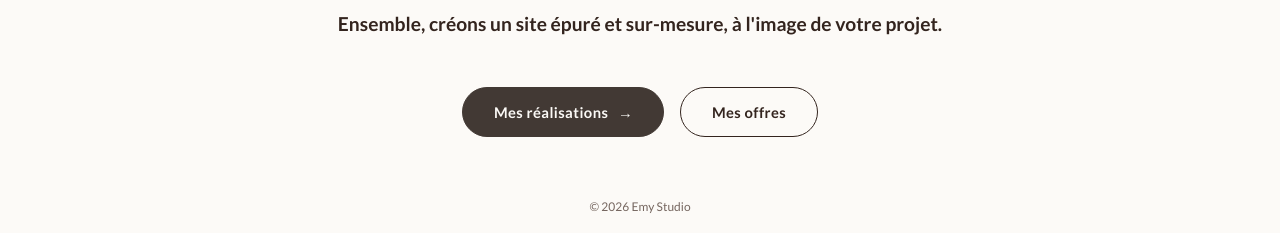
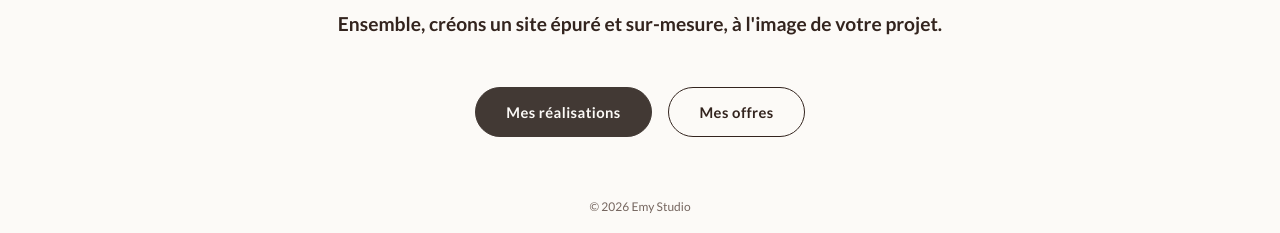
Before and after one commit to Mily-Lee/emy-studio, a plain HTML site: page index.html in a window 1280 px wide. Shown: the part 567-800 px from the top of the page. Drawn offline with Linux system fonts and the light colour scheme; a web font is replaced by a local one.

Commit message:
Remove the arrow from primary buttons
Co-Authored-By: Claude Opus 5.5 <noreply@anthropic.com>

```diff
--- a/style.css
+++ b/style.css
@@ -1039,7 +1039,7 @@ main.is-leaving {
   to { opacity: 1; transform: translateY(0); }
 }
 /* Boutons du site : pastilles sobres, même gabarit partout.
-   Principal plein (gris brun → terracotta au survol, flèche qui avance),
+   Principal plein (gris brun → terracotta au survol),
    secondaire en contour fin qui se remplit au survol. */
 .btn {
   display: inline-flex;
@@ -1067,11 +1067,6 @@ main.is-leaving {
   border-color: var(--panel);
 }
 .btn-primary:hover { color: var(--panel-text); background: var(--accent); border-color: var(--accent); }
-.btn-primary::after {
-  content: '→';
-  transition: translate 0.3s var(--ease);
-}
-.btn-primary:hover::after { translate: 4px 0; }
 .btn:active { scale: 0.97; }
 .btn:disabled { background: var(--panel); border-color: var(--panel); }
 
```
